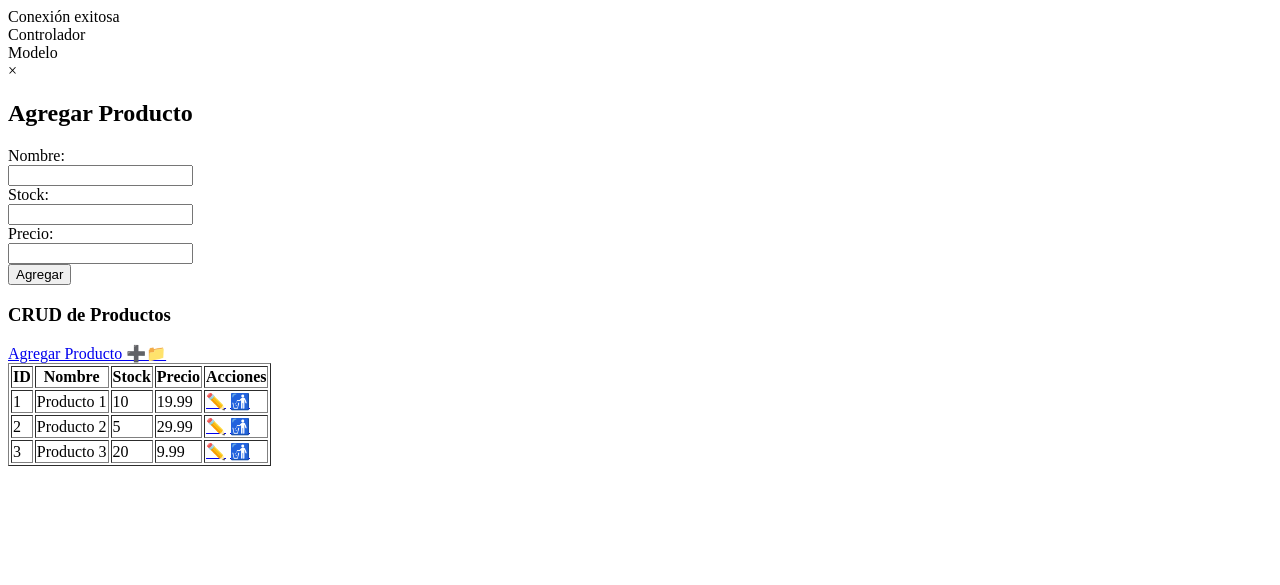
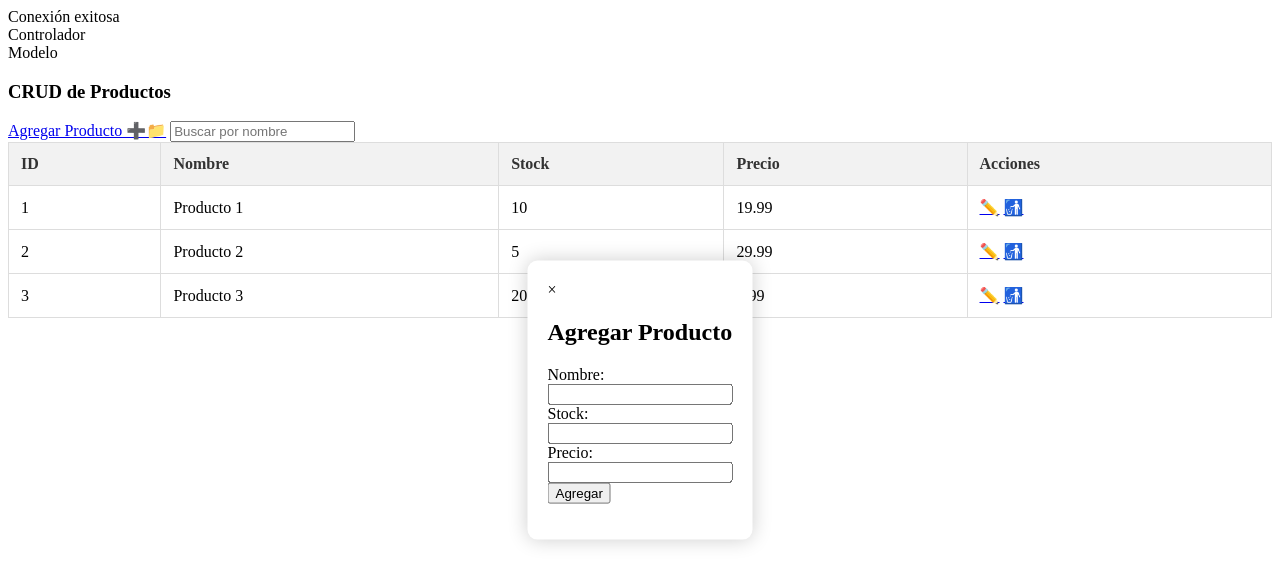
Before and after one commit to pinpaoweb/crud2, a PHP site: page /index.php?accion=modalAdd in a window 1280 px wide. Shown: the top 585 px of the page. Run offline with PHP 8.4, Linux system fonts and the light colour scheme; data comes from the database, SQL or seed files in the repository.

Commit message:
6_Seis:Estilos y Javascript(Busqueda), Basicos

```diff
--- /dev/null
+++ b/Publico/estilos.css
@@ -0,0 +1,31 @@
+/* Estilos básicos para el modal */
+.modal {
+    display: none;
+    position: fixed;
+    top: 50%;
+    left: 50%;
+    transform: translate(-50%, -50%);
+    background-color: #fff;
+    padding: 20px;
+    border-radius: 10px;
+    box-shadow: 0 0 20px rgba(0, 0, 0, 0.2);
+    z-index: 9999;
+}
+
+/* Estilos básicos para la tabla */
+.table {
+    width: 100%;
+    border-collapse: collapse;
+}
+
+.table th, .table td {
+    border: 1px solid #ddd;
+    padding: 12px;
+    text-align: left;
+}
+
+.table th {
+    background-color: #f2f2f2;
+    color: #333;
+    font-weight: bold;
+}
--- /dev/null
+++ b/Publico/script.js
@@ -0,0 +1,19 @@
+function filtrarProductos() {
+    var input, filtro, tabla, filas, celda, texto;
+    input = document.getElementById("inputBusqueda");
+    filtro = input.value.toUpperCase();
+    tabla = document.getElementById("tablaProductos");
+    filas = tabla.getElementsByTagName("tr");
+
+    for (var i = 0; i < filas.length; i++) {
+        celda = filas[i].getElementsByTagName("td")[1]; // Se asume que el nombre del producto está en la segunda columna (índice 1)
+        if (celda) {
+            texto = celda.textContent || celda.innerText;
+            if (texto.toUpperCase().indexOf(filtro) > -1) {
+                filas[i].style.display = "";
+            } else {
+                filas[i].style.display = "none";
+            }
+        }
+    }
+}
--- a/Vistas/productos_view.php
+++ b/Vistas/productos_view.php
@@ -9,8 +9,9 @@
 <body>
     <h3>CRUD de Productos</h3>
     <a href="index.php?accion=modalAdd">Agregar Producto ➕📁</a>
+    <input type="text" id="inputBusqueda" placeholder="Buscar por nombre" onkeyup="filtrarProductos()">
 
-    <table class="table" border="1" >
+    <table class="table" border="1" id="tablaProductos">
         <thead>
             <tr>
                 <th>ID</th>
@@ -36,5 +37,6 @@
         </tbody>
     </table>
 
+    <script src="./Publico/script.js"></script>
 </body>
 </html>
--- a/index.php
+++ b/index.php
@@ -1,3 +1,5 @@
+<link rel="stylesheet" href="publico/estilos.css">
+
 <?php
 require_once 'configuracion/conexion.php';
 require_once 'controladores/ProductoControlador.php';
```
Also changed, not shown: Controladores/ProductoControlador.php (line endings or trailing spaces).
